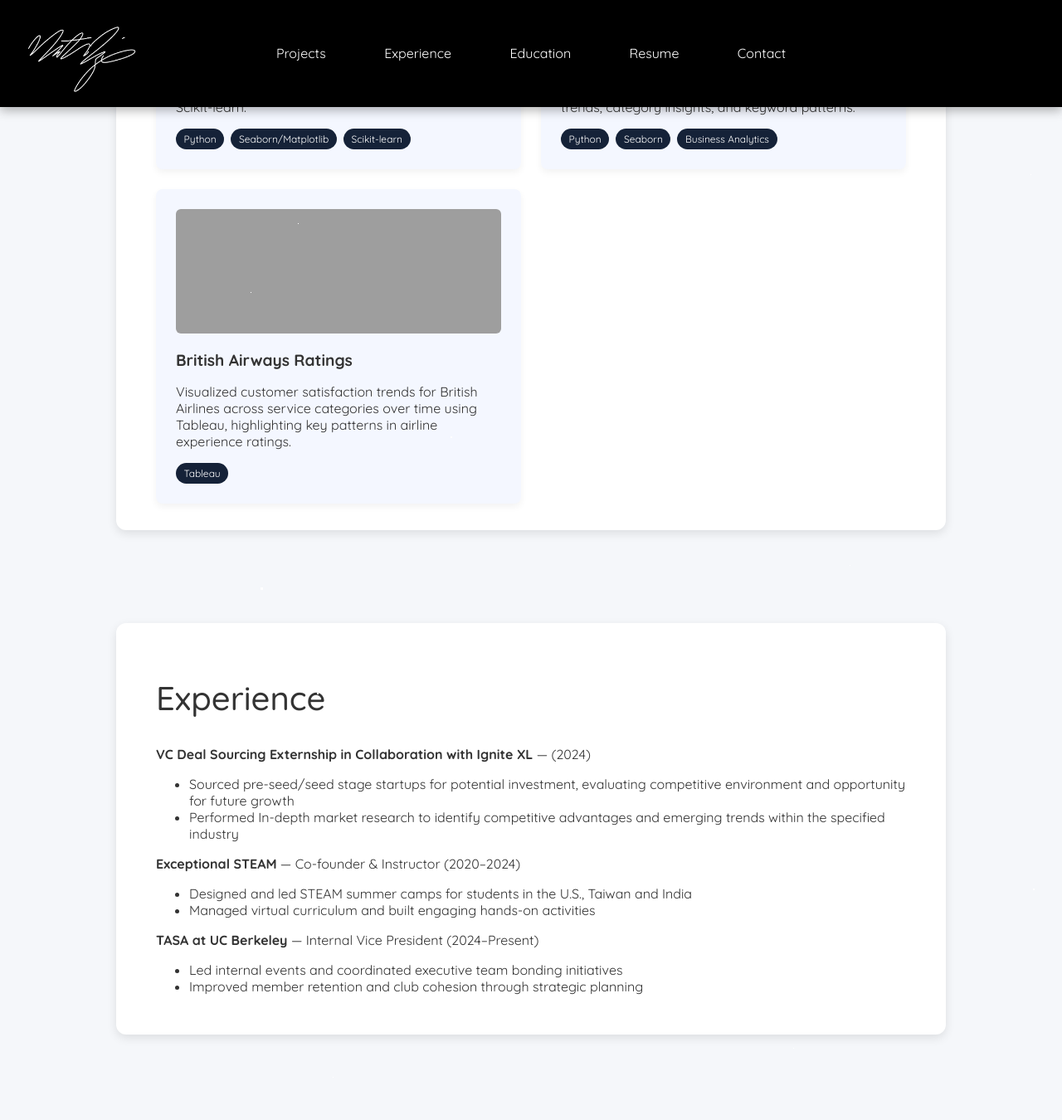
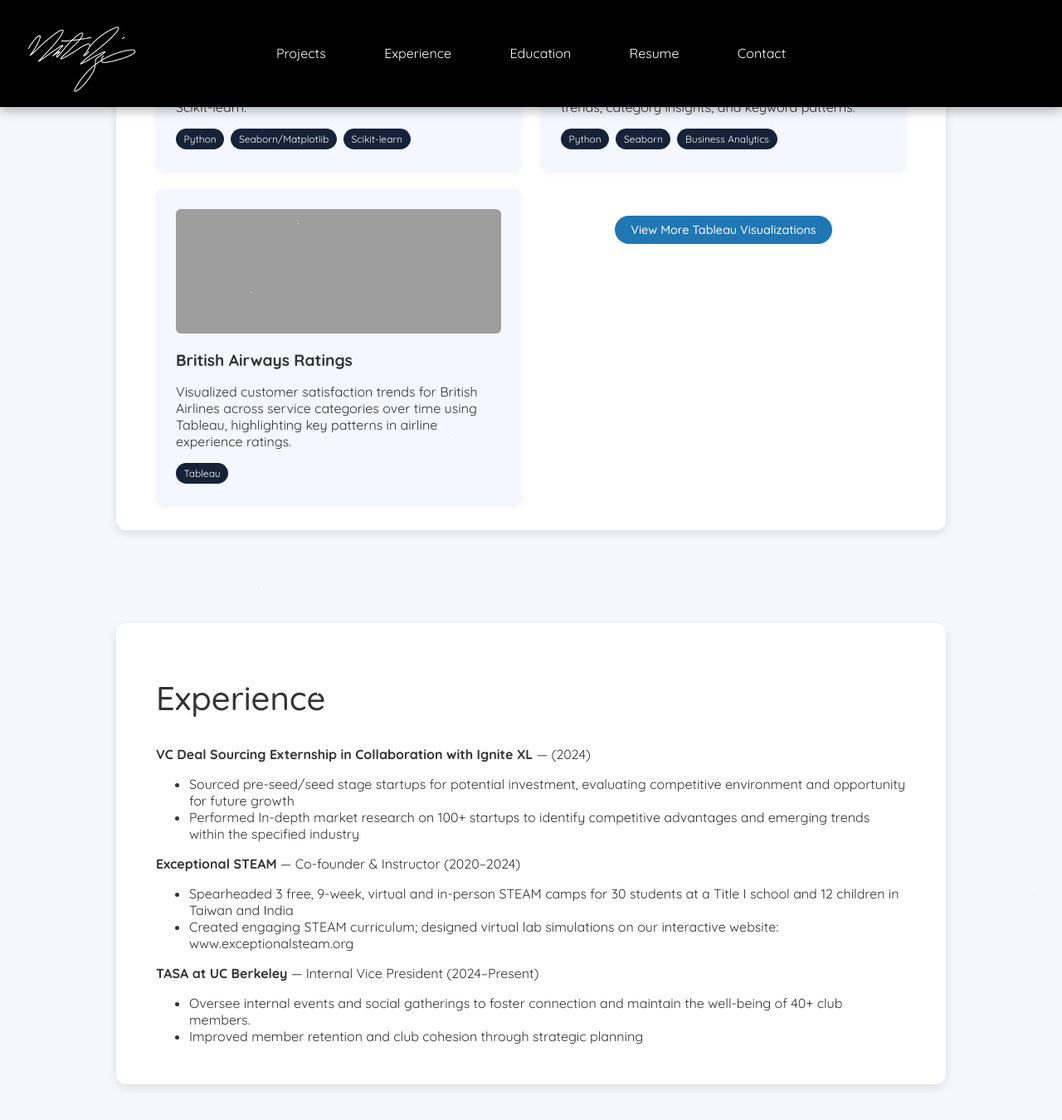
Before and after one commit to mattdiep15/mattdiep15.github.io, a Jekyll site: the page index.html, which Jekyll copies as it is, in a window 1280 px wide and 1400 px high, scrolled down 2122 px. Shown: the top 1350 px of the window at 83% size. Built offline with Jekyll 4.4.1, drawn with Linux system fonts in a browser that asks for light colours; grey boxes are pictures that could not be loaded.

Commit message:
add tableau button

```diff
--- a/index.html
+++ b/index.html
@@ -215,6 +215,21 @@
       padding: 0.3rem 0.6rem;
       border-radius: 15px;
       font-size: 0.75rem;
+    }
+    .tableau-button {
+      display: inline-block;
+      padding: 0.5rem 1.2rem;
+      font-size: 0.9rem;
+      font-weight: 500;
+      color: #fff;
+      background-color: #1f77b4;
+      border-radius: 20px;
+      text-decoration: none;
+      transition: background-color 0.3s ease;
+    }
+
+    .tableau-button:hover {
+      background-color: #135d91;
     }
 
     .card-section h2 {
@@ -586,7 +601,11 @@
           <span>Tableau</span>
         </div>
       </a>
-
+      <div style="text-align: center; margin-top: 2rem;">
+        <a href="https://public.tableau.com/app/profile/matthew.diep/vizzes" target="_blank" class="tableau-button">
+          View More Tableau Visualizations
+        </a>
+      </div>
     </div>
   </section>
 
@@ -595,16 +614,16 @@
     <p><strong>VC Deal Sourcing Externship in Collaboration with Ignite XL</strong> — (2024)</p>
     <ul>
       <li>Sourced pre-seed/seed stage startups for potential investment, evaluating competitive environment and opportunity for future growth</li>
-      <li>Performed In-depth market research to identify competitive advantages and emerging trends within the specified industry</li>
+      <li>Performed In-depth market research on 100+ startups to identify competitive advantages and emerging trends within the specified industry</li>
     </ul>
     <p><strong>Exceptional STEAM</strong> — Co-founder & Instructor (2020–2024)</p>
     <ul>
-      <li>Designed and led STEAM summer camps for students in the U.S., Taiwan and India</li>
-      <li>Managed virtual curriculum and built engaging hands-on activities</li>
+      <li>Spearheaded 3 free, 9-week, virtual and in-person STEAM camps for 30 students at a Title I school and 12 children in Taiwan and India</li>
+      <li>Created engaging STEAM curriculum; designed virtual lab simulations on our interactive website: www.exceptionalsteam.org</li>
     </ul>
     <p><strong>TASA at UC Berkeley</strong> — Internal Vice President (2024–Present)</p>
     <ul>
-      <li>Led internal events and coordinated executive team bonding initiatives</li>
+      <li>Oversee internal events and social gatherings to foster connection and maintain the well-being of 40+ club members.</li>
       <li>Improved member retention and club cohesion through strategic planning</li>
     </ul>
   </section>
```
